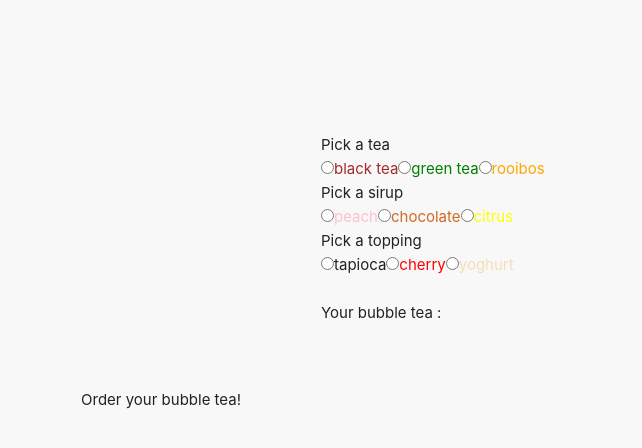
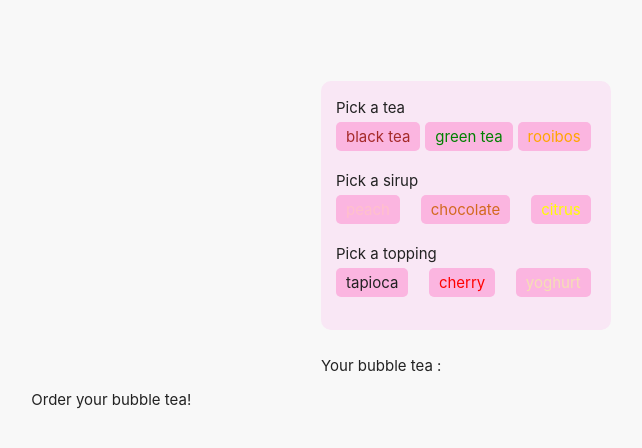
Before and after one commit to Petit-Lutin/bubble-tea, a Vue app: page / in a window 1280 px wide. Shown: the top 448 px of the page, without its empty margins (319-961 px from the left). Built offline with nearby package versions, Linux system fonts and the light colour scheme.

Commit message:
Adding colors to the menu

```diff
--- a/src/assets/main.css
+++ b/src/assets/main.css
@@ -1,7 +1,7 @@
 @import './base.css';
 
 #app {
-  max-width: 1280px;
+  max-width: 1580px;
   margin: 0 auto;
   padding: 2rem;
 
@@ -31,5 +31,6 @@ a,
     display: grid;
     grid-template-columns: 1fr 1fr;
     padding: 0 2rem;
+    min-width:500px;
   }
 }
--- a/src/components/Choices.vue
+++ b/src/components/Choices.vue
@@ -35,30 +35,40 @@ export default {
 
 <template>
 
-<div class="">Pick a tea</div>
+<div class="menu">
+  <div class="ingredient">Pick a tea
+    <div class="pick">
       <template v-for="tea in teas">
         <input type="radio" :id="tea.flavour" :value="tea.flavour" :data-color="tea.color" name="tea" v-model="pickedTea" @click="getTeaColor"/>
           <span :style="{ 'color': tea.color}"><label :for="tea.flavour"> {{tea.flavour}}</label></span>
       </template>
-
-  <div class="">Pick a sirup</div>
+    </div>
+  </div>
+    <div class="ingredient">Pick a sirup
+    <div class="pick">
       <template v-for="sirup in sirups">
         <input type="radio" :id="sirup.flavour" :value="sirup.flavour" :data-color="sirup.color" name="sirup" v-model="pickedSirup" @click="getSirupColor"/>
           <span :style="{ 'color': sirup.color}"><label :for="sirup.flavour"> {{sirup.flavour}}</label></span>
       </template>
-
-  <div class="">Pick a topping</div>
+    </div>
+  </div>
+    <div class="ingredient">Pick a topping
+    <div class="pick">
       <template v-for="topping in toppings">
         <input type="radio" :id="topping.flavour" :value="topping.flavour" :data-color="topping.color"  name="topping" v-model="pickedTopping" @click="getToppingColor"/>
           <span :style="{ 'color': topping.color}"><label :for="topping.flavour"> {{topping.flavour}}</label></span>
       </template>
+    </div>
+  </div>
+
+</div>
 
 <button v-if="pickedTea, pickedSirup, pickedTopping" @click="finished=true">Order</button>
 <!-- result -->
 
 <div class="">
-  <br> Your bubble tea : <span :style="{ 'color': teaColor}" v-if="pickedTea">{{ pickedTea }}</span>   <span :style="{ 'color': sirupColor}" v-if="pickedSirup"  >+ {{ pickedSirup }} sirup</span>
-  <span :style="{ 'color': toppingColor}" v-if="pickedTopping" >+  {{ pickedTopping }} topping ! </span>
+  <br> Your bubble tea : <span :style="{ 'color': teaColor}" v-if="pickedTea">{{ pickedTea }}</span>   <span :style="{ 'color': sirupColor}" v-if="pickedSirup"  > <br>+ {{ pickedSirup }} sirup</span>
+  <span :style="{ 'color': toppingColor}" v-if="pickedTopping" > <br> +  {{ pickedTopping }} topping ! </span>
 
 
 </div>
@@ -370,27 +380,36 @@ export default {
 </template>
 
 <style scoped>
-
-.result{
-  display: flex;
-  flex-direction: column;
- justify-content:flex-end;
- width:150px;
- height:300px;
-
+.menu{
+  padding: 15px;
+  border-radius: 10px;
+  background: #f9e7f5;
 }
-.resultTea{
-  width:150px;
-  height:300px;
+.ingredient{
+  margin-bottom: 20px;
+}
+.pick
+{
+  padding-top: 5px;
+  display:flex;
+  justify-content: space-between;
+  flex:100%;
 }
 
-.resultSirup{
-  width:150px;
-  height:200px;
+.pick label, button{
+  padding:5px 10px;
+  background:  #fbb5e0;
+  margin-right: 5px;
+  border-radius: 5px;
+  cursor: pointer;
 }
 
-.resultTopping{
-  width:150px;
-  height:75px;
+.pick label:hover, .pick label:active{
+  background: #ca75a9;
 }
+
+input[type=radio]{
+  display:none;
+}
+
 </style>
```
Lines whose indentation alone changed are shown as unchanged.
